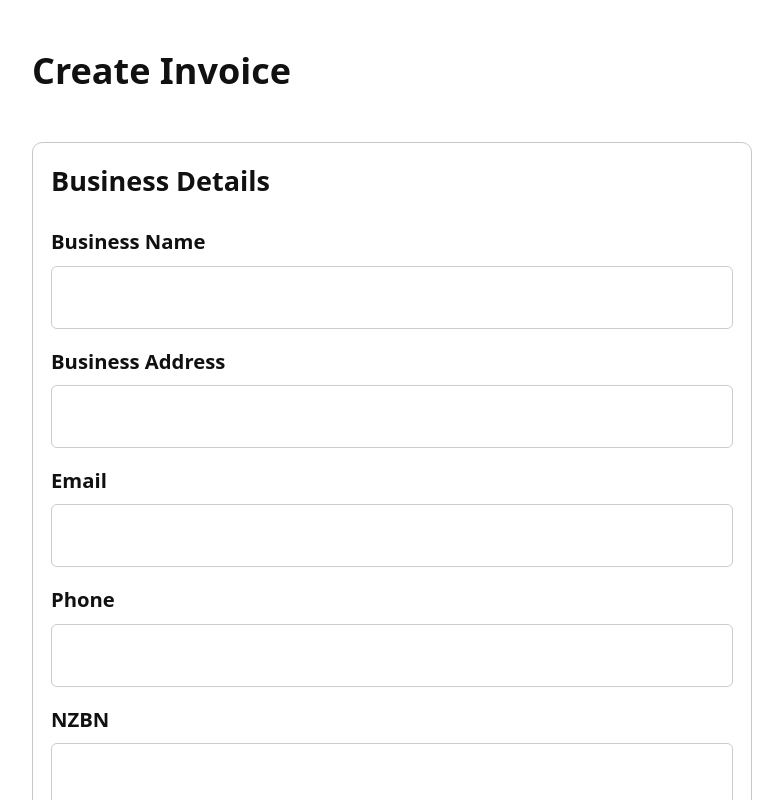
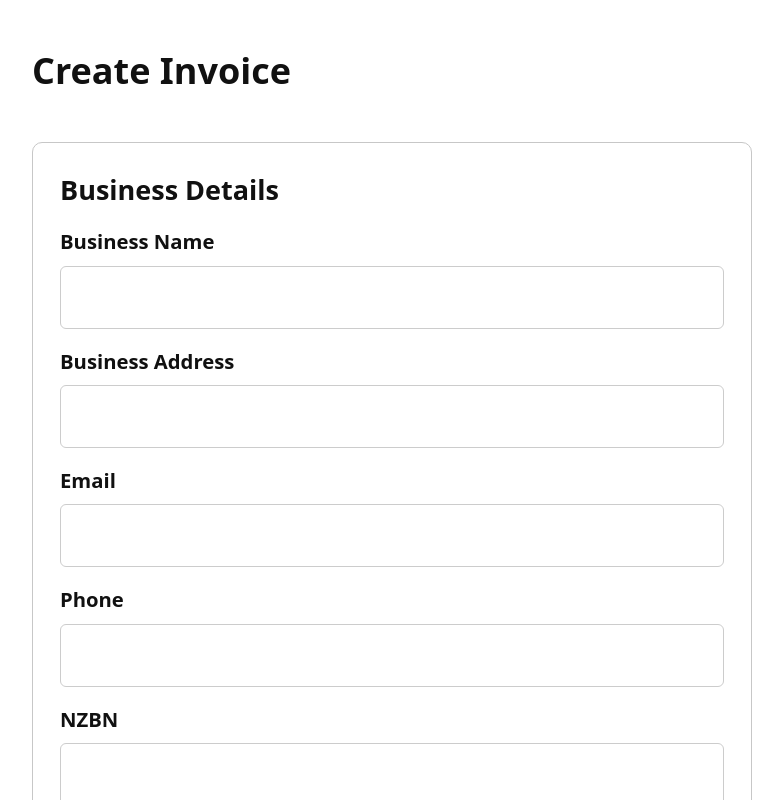
Before and after one commit to dean-tunbridge/tradie-invoice, a Vue app: page / in a window 1280 px wide. Shown: the top 800 px of the page, without its empty margins (248-1031 px from the left). Built offline with nearby package versions, Linux system fonts and the light colour scheme.

Commit message:
complete section styling

```diff
--- a/src/style.css
+++ b/src/style.css
@@ -84,3 +84,25 @@ section {
   border: 1px solid var(--border-card);
   border-radius: 10px;
 }
+
+section h2 {
+  margin: 0;
+}
+
+section label {
+  display: flex;
+  flex-direction: column;
+  gap: 0.5rem;
+}
+
+section p {
+  font-size: 1rem;
+  font-weight: 600;
+  color: var(--error);
+}
+
+@media (min-width: 48rem) {
+  section {
+    padding: 1.5rem;
+  }
+}
```
